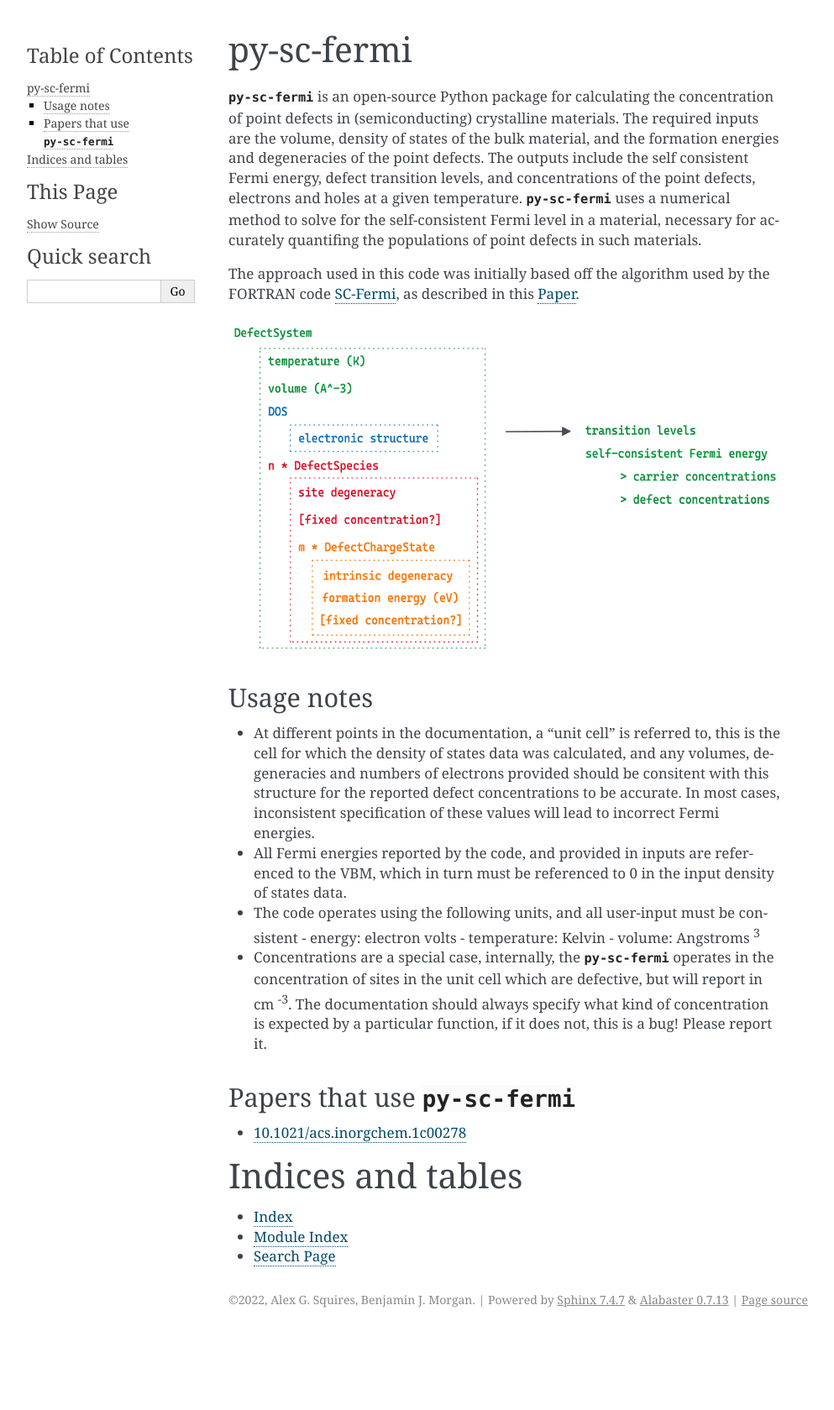
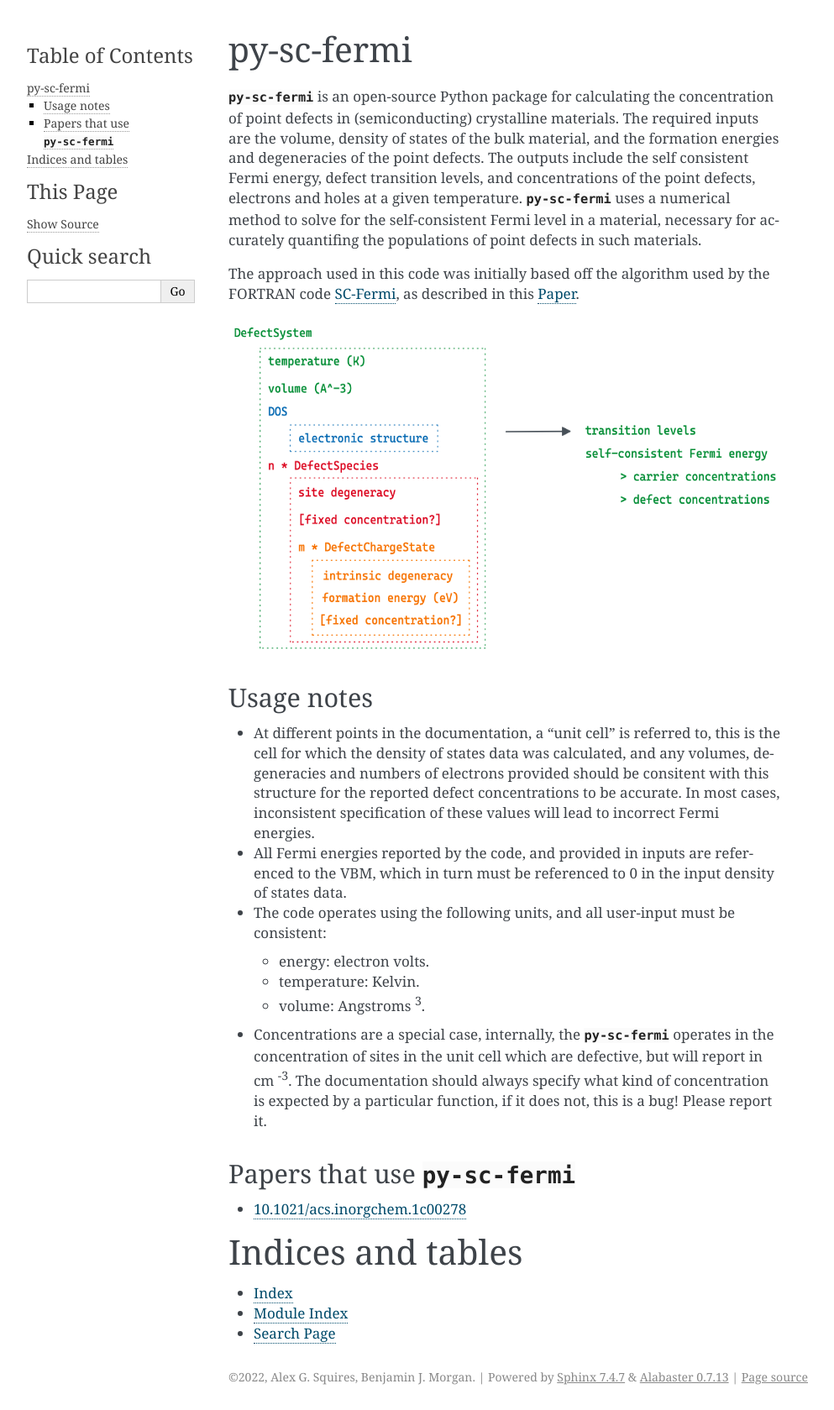
Before and after one commit to bjmorgan/py-sc-fermi, a Sphinx documentation site: the page built from docs/index.rst, in a window 1280 px wide. Shown: the whole page at 84% size, without its empty margins (148-1141 px from the left). Built offline with Sphinx 7.4.7, drawn with Linux system fonts in a browser that asks for light colours; before the commit the page ends 1587 px from its top, so only the background shows below that.

```diff
--- a/docs/index.rst
+++ b/docs/index.rst
@@ -27,10 +27,14 @@ Usage notes
 - All Fermi energies reported by the code, and provided in inputs are referenced to the VBM, which in turn
   must be referenced to 0 in the input density of states data.
 - The code operates using the following units,
-  and all user-input must be consistent
-  - energy: electron volts
-  - temperature: Kelvin
-  - volume: Angstroms :superscript:`3`
+  and all user-input must be consistent:
+
+  - energy: electron volts.
+
+  - temperature: Kelvin.
+
+  - volume: Angstroms :superscript:`3`.
+
 - Concentrations are a special case, internally, the :py:mod:`py-sc-fermi` operates in the concentration of sites in the unit cell
   which are defective, but will report in cm :superscript:`-3`. The documentation should always specify what kind of concentration
   is expected by a particular function, if it does not, this is a bug! Please report it.
```
